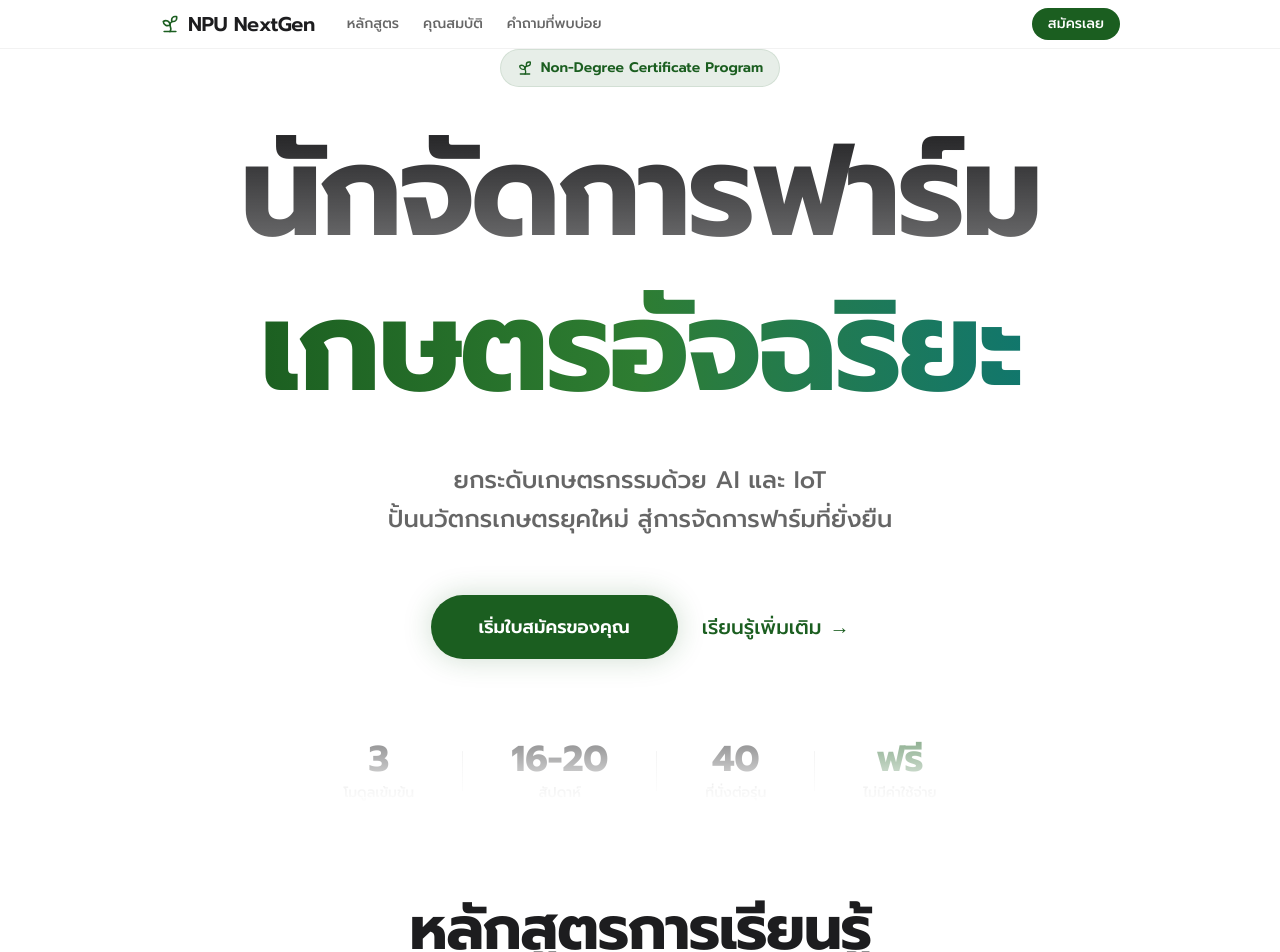
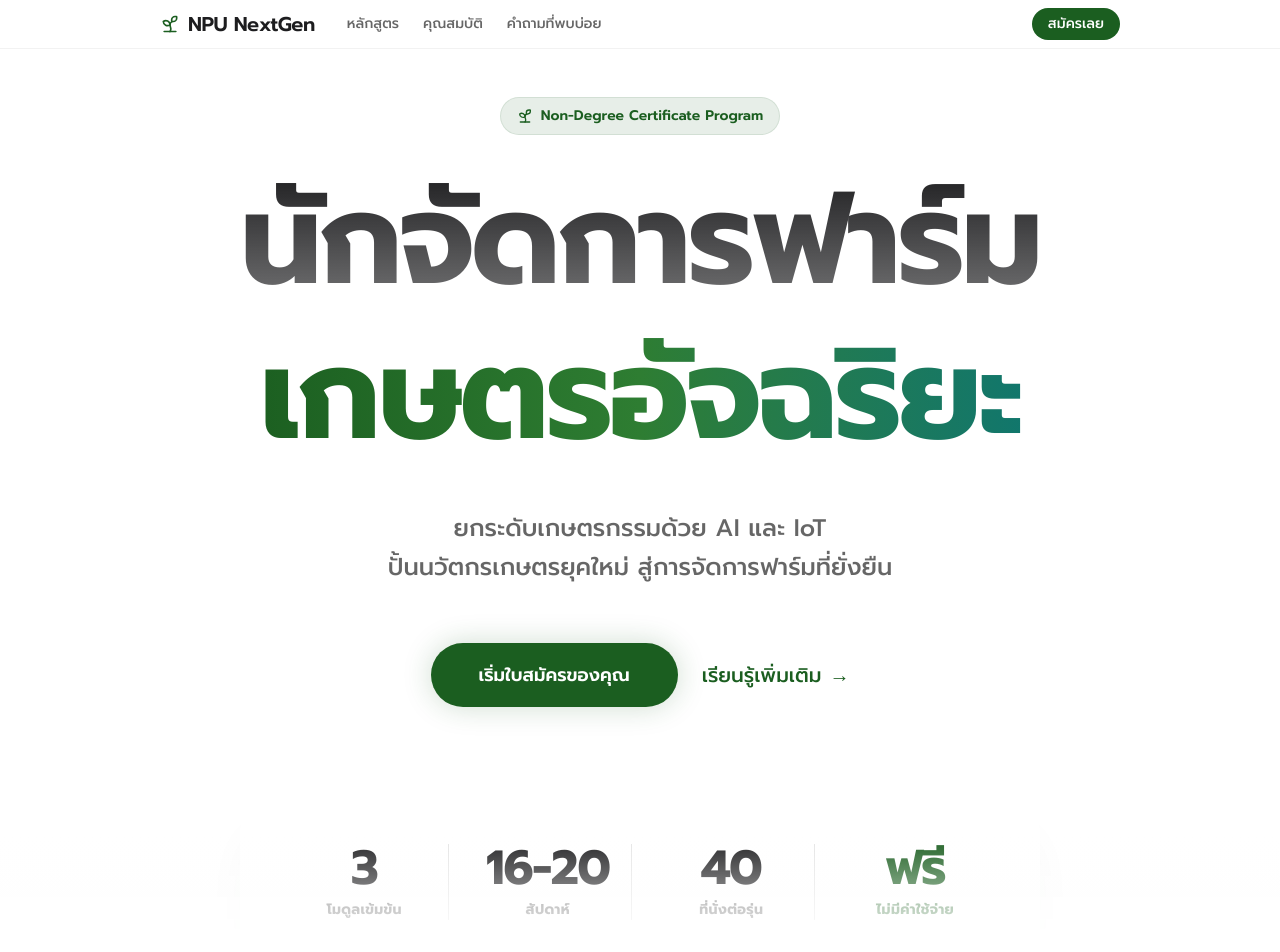
Before and after one commit to tooltham/npu-nextgen, a Next.js app: page / in a window 1280 px wide. Shown: the top 952 px of the page. Built offline with nearby package versions, Linux system fonts and the light colour scheme.

Commit message:
fix: adjust hero spacing, redesign stats counter, shorten course details, add nav icon

```diff
--- a/src/app/apply/page.tsx
+++ b/src/app/apply/page.tsx
@@ -9,6 +9,7 @@ import StepBackground from "@/components/apply/StepBackground";
 import StepReadiness from "@/components/apply/StepReadiness";
 import ReviewSummary from "@/components/apply/ReviewSummary";
 import Link from "next/link";
+import { Sprout } from "lucide-react";
 
 const ApplicationForm = () => {
   const { currentStep } = useFormContext();
@@ -39,8 +40,9 @@ const ApplicationForm = () => {
         <div className="mx-auto flex h-14 max-w-5xl items-center justify-between px-6">
           <Link
             href="/"
-            className="text-lg font-bold tracking-tighter hover:opacity-70 transition-opacity"
+            className="flex items-center gap-2 text-lg font-bold tracking-tighter hover:opacity-70 transition-opacity"
           >
+            <Sprout className="h-4 w-4 text-[#1B5E20]" />
             NPU NextGen
           </Link>
           <div className="text-[10px] font-black uppercase tracking-[0.2em] text-black/40">
--- a/src/components/landing/CourseDetails.tsx
+++ b/src/components/landing/CourseDetails.tsx
@@ -41,13 +41,10 @@ export default function CourseDetails() {
       competency:
         "สร้างสรรค์อัตลักษณ์แบรนด์และเนื้อหาการตลาดด้วยเครื่องมือ Generative AI พร้อมทั้งบริหารจัดการร้านค้าบนแพลตฟอร์มพาณิชย์ดิจิทัล เพื่อสร้างมูลค่าเพิ่มให้กับสินค้าเกษตรและขยายฐานลูกค้าได้จริง",
       details: [
-        "1. ความคิดสร้างสรรค์ โดดเด่น และสื่อถึงอัตลักษณ์สินค้าได้",
-        "2. การนำไปใช้จริงบนบรรจุภัณฑ์ได้",
-        "3. จริยธรรมและลิขสิทธิ์ และเนื้อหาการโฆษณาไม่เกินจริง",
-        "5. ร้านค้ามีการลงสินค้าครบถ้วน ตั้งค่าระบบชำระเงินและขนส่งเสร็จสมบูรณ์",
-        "6. ร้านค้ามีความเคลื่อนไหว มีการโพสต์คอนเทนต์สม่ำเสมอ หรือมียอดคำสั่งซื้อเกิดขึ้นจริง",
-        "7. การปฏิบัติตามกฎหมาย PDPA",
-        "8. การตั้งราคาและต้นทุนได้อย่างเหมาะสม มีกำไร และอิงกับหลักการบัญชีเบื้องต้น",
+        "1. สร้างสรรค์อัตลักษณ์และนำไปใช้จริงบนบรรจุภัณฑ์ได้โดดเด่น",
+        "2. เคารพจริยธรรม ลิขสิทธิ์ ไม่โฆษณาเกินจริง และทำตาม PDPA",
+        "3. บริหารร้านค้าดิจิทัลสมบูรณ์ (ข้อมูล, ชำระเงิน, ขนส่ง, คอนเทนต์)",
+        "4. คำนวณต้นทุน/ราคาเหมาะสมตามหลักบัญชีเบื้องต้น",
       ],
     },
   ];
--- a/src/components/landing/HeroSection.tsx
+++ b/src/components/landing/HeroSection.tsx
@@ -27,7 +27,7 @@ export default function HeroSection() {
 
       <div className="animate-in fade-in slide-in-from-bottom-8 duration-1000">
         {/* Badge */}
-        <div className="mb-8 inline-flex items-center gap-2 rounded-full bg-[#1B5E20]/10 px-4 py-2 text-sm font-semibold text-[#1B5E20] border border-[#1B5E20]/10">
+        <div className="mb-8 mt-12 inline-flex items-center gap-2 rounded-full bg-[#1B5E20]/10 px-4 py-2 text-sm font-semibold text-[#1B5E20] border border-[#1B5E20]/10">
           <Sprout className="h-4 w-4" />
           Non-Degree Certificate Program
         </div>
@@ -65,31 +65,40 @@ export default function HeroSection() {
         </div>
 
         {/* Stats Counter */}
-        <div className="mt-20 flex flex-wrap items-center justify-center gap-12 text-center">
-          <div>
-            <p className="text-4xl font-bold text-[#1d1d1f]">3</p>
-            <p className="mt-1 text-sm font-medium text-black/40">
+        <div className="mt-24 mx-auto max-w-4xl rounded-[2rem] bg-white/40 backdrop-blur-xl border border-white/60 shadow-2xl shadow-green-900/5 p-8 md:p-10">
+          <div className="grid grid-cols-2 md:grid-cols-4 gap-8 md:gap-4 md:divide-x divide-black/10">
+            <div className="flex flex-col items-center justify-center">
+              <p className="text-4xl md:text-5xl font-black text-[#1d1d1f] tracking-tight mb-2">
+                3
+              </p>
+              <p className="text-sm font-bold text-black/50 uppercase tracking-wide">
                 โมดูลเข้มข้น
               </p>
             </div>
-          <div className="h-10 w-px bg-black/10" />
-          <div>
-            <p className="text-4xl font-bold text-[#1d1d1f]">16-20</p>
-            <p className="mt-1 text-sm font-medium text-black/40">สัปดาห์</p>
+            <div className="flex flex-col items-center justify-center">
+              <p className="text-4xl md:text-5xl font-black text-[#1d1d1f] tracking-tight mb-2">
+                16-20
+              </p>
+              <p className="text-sm font-bold text-black/50 uppercase tracking-wide">
+                สัปดาห์
+              </p>
             </div>
-          <div className="h-10 w-px bg-black/10" />
-          <div>
-            <p className="text-4xl font-bold text-[#1d1d1f]">40</p>
-            <p className="mt-1 text-sm font-medium text-black/40">
+            <div className="flex flex-col items-center justify-center">
+              <p className="text-4xl md:text-5xl font-black text-[#1d1d1f] tracking-tight mb-2">
+                40
+              </p>
+              <p className="text-sm font-bold text-black/50 uppercase tracking-wide">
                 ที่นั่งต่อรุ่น
               </p>
             </div>
-          <div className="h-10 w-px bg-black/10" />
-          <div>
-            <p className="text-4xl font-bold text-[#1B5E20]">ฟรี</p>
-            <p className="mt-1 text-sm font-medium text-black/40">
+            <div className="flex flex-col items-center justify-center">
+              <p className="text-4xl md:text-5xl font-black text-[#1B5E20] tracking-tight mb-2">
+                ฟรี
+              </p>
+              <p className="text-sm font-bold text-[#1B5E20]/70 uppercase tracking-wide">
                 ไม่มีค่าใช้จ่าย
               </p>
+            </div>
           </div>
         </div>
       </div>
```
Lines whose indentation alone changed are shown as unchanged.
